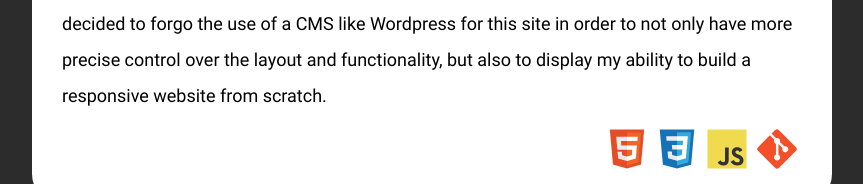
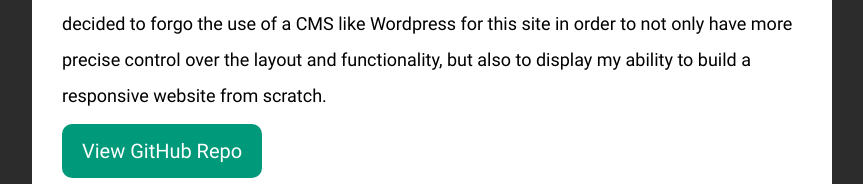
Before and after one commit to maxbraun1/Portfolio, a plain HTML site: page index.html in a window 1280 px wide. Shown: the part 5684-5868 px from the top of the page, without its empty margins (208-1071 px from the left). Drawn offline with nearby package versions, Linux system fonts and the light colour scheme.

Commit message:
add capstone project

```diff
--- a/index.html
+++ b/index.html
@@ -194,6 +194,7 @@
                 <div class="project-info">
                     <h1 class="project-title">This Website</h1>
                     <p class="project-desc">I created this website in my spare time as an extension to my resume. Many of my old web development projects have been lost to the chaotic file management of my teenage self, so this website was a great way to wrap up some of what I learned back then into one website. I decided to forgo the use of a CMS like Wordpress for this site in order to not only have more precise control over the layout and functionality, but also to display my ability to build a responsive website from scratch.</p>
+                    <a href="https://github.com/maxbraun1/Portfolio" target="_blank"><button>View GitHub Repo</button></a>
                     <div class="project-icons">
                         <img src="assets/images/icons/html.svg"/>
                         <img src="assets/images/icons/css.svg"/>
```
Also changed, not shown: 1 other file.
